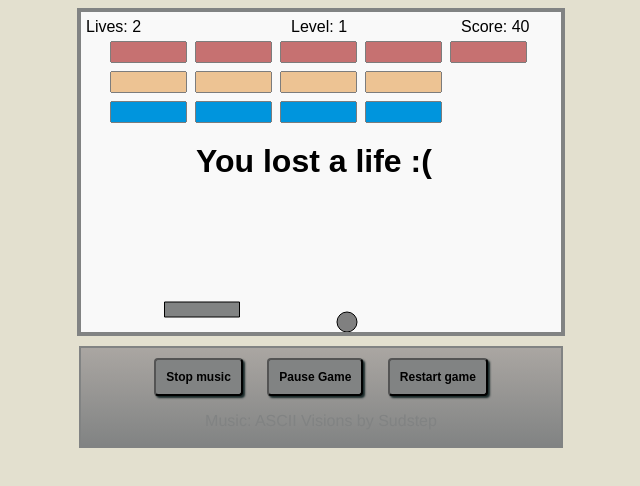
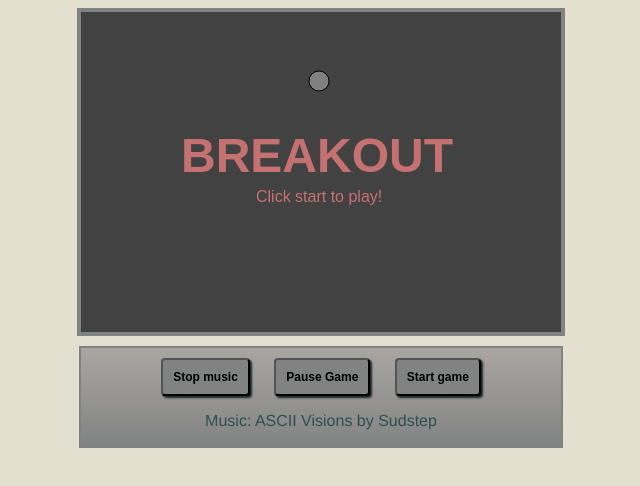
Before and after one commit to JoeChapman82/playground, a website: page playground/views/breakout.html in a window 1280 px wide. Both pictures are taken after a click on the button "Play Music". Shown: the whole page, without its empty margins (319-959 px from the left). Drawn offline with Linux system fonts and the light colour scheme.

Commit message:
Added intro

```diff
--- a/playground/scripts/breakout.js
+++ b/playground/scripts/breakout.js
@@ -1,29 +1,3 @@
-
-function toggleMusic() {
-  var breakoutMusic = document.getElementById('breakoutMusic');
-  if (breakoutMusic.paused) {
-    breakoutMusic.play();
-    document.getElementById('breakoutMusicButton').innerHTML = "Stop music";
-    document.getElementById('breakoutText').innerHTML = "Music: ASCII Visions by Sudstep";
-}  else {
-    breakoutMusic.pause();
-    document.getElementById('breakoutMusicButton').innerHTML = "Play music";
-    document.getElementById('breakoutText').innerHTML = "";
-}
-}
-
-function breakoutPauseResume() {
-  if (breakoutPaused === false) {
-  document.getElementById('breakoutPauseButton').innerHTML = "Resume";
-  clearInterval(drawLoop);
-  breakoutPaused = true;
-} else if (breakoutPaused === true) {
-  document.getElementById('breakoutPauseButton').innerHTML = "Pause";
-  drawLoop = setInterval(draw, 10);
-  breakoutPaused = false;
-}
-}
-
 
 // Canvas
 var canvas = document.getElementById('breakoutCanvas');
@@ -60,6 +34,38 @@ var maxScore = 2500;
 var lives = 3;
 // Pause feature
 var breakoutPaused = false;
+// Others
+var drawLoop; // for initialsiing game
+var introLoop; // for initialising Intro
+var gamePlaying = false;
+
+document.onload = breakoutIntroStart();
+
+
+function toggleMusic() {
+  var breakoutMusic = document.getElementById('breakoutMusic');
+  if (breakoutMusic.paused) {
+    breakoutMusic.play();
+    document.getElementById('breakoutMusicButton').innerHTML = "Stop music";
+    document.getElementById('breakoutText').innerHTML = "Music: ASCII Visions by Sudstep";
+}  else {
+    breakoutMusic.pause();
+    document.getElementById('breakoutMusicButton').innerHTML = "Play music";
+    document.getElementById('breakoutText').innerHTML = "";
+}
+}
+
+function breakoutPauseResume() {
+  if (breakoutPaused === false && gamePlaying === true) {
+  document.getElementById('breakoutPauseButton').innerHTML = "Resume";
+  clearInterval(drawLoop);
+  breakoutPaused = true;
+} else if (breakoutPaused === true) {
+  document.getElementById('breakoutPauseButton').innerHTML = "Pause";
+  drawLoop = setInterval(draw, 10);
+  breakoutPaused = false;
+}
+}
 
 
 document.addEventListener('keydown', keyDownHandler, false);
@@ -258,6 +264,11 @@ function drawWinnerMessage() {
 }
 
 function restartGame() {
+  if (gamePlaying === false) {
+    clearInterval(introLoop);
+    document.getElementById('breakoutStartButton').innerHTML = "Restart game";
+    gamePlaying = true;
+  }
   clearInterval(drawLoop);
   ctx.clearRect(0, 0, canvas.width, canvas.height);
   brickRowCount = 3;
@@ -304,8 +315,8 @@ function draw() {
             clearInterval(drawLoop);
           } else {
             drawLifeLost();
+            resetLevel();
             drawPause();
-            resetLevel();
           }
       }
   // conditionals for moving paddles
@@ -318,4 +329,35 @@ function draw() {
     y += dy;
 }
 
-var drawLoop = setInterval(draw,10); //sets repeat on function draw with interval 10 milliseconds
+function breakoutStartGame() {
+}
+// drawLoop = setInterval(draw,10); //sets repeat on function draw with interval 10 milliseconds
+
+function breakoutIntro() {
+  ctx.beginPath();
+  ctx.rect(0, 0, canvas.width, canvas.height);
+  ctx.fillStyle = '#424242';
+  ctx.fill();
+  ctx.closePath();
+  ctx.font = 'bold 48px Arial';
+  ctx.fillStyle = '#C67171';
+  ctx.fillText('BREAKOUT', 100, 160);
+  ctx.font = 'bold 48px Arial';
+  ctx.fillStyle = 'red';
+  ctx.font = '16px Arial';
+  ctx.fillStyle = '#C67171';
+  ctx.fillText('Click start to play!', 175, 190);
+  drawBall();
+  x += dx;
+  y += dy;
+  if(x + dx > canvas.width - ballRadius || x + dx < ballRadius || (y + dy >= 122 && y + dy <= 168 && x + dx >= 100 && x + dx <= 370) || (y + dy >= 173 && y + dy <= 193 && x + dx >= 175 && x + dx <= 320)) {
+    dx = -dx;
+  }
+  if ((y + dy < ballRadius) || (y + dy > canvas.height - ballRadius) || (y + dy >= 120 && y + dy <= 170 && x + dx >= 100 && x + dx <= 350) || (y + dy >= 175 && y + dy <= 195 && x + dx >= 175 && x + dx <= 320)) {
+      dy = -dy;
+}
+}
+
+function breakoutIntroStart() {
+introLoop = setInterval(breakoutIntro, 10);
+}
--- a/playground/scss/_breakout.scss
+++ b/playground/scss/_breakout.scss
@@ -24,5 +24,5 @@
 }
 
 .breakout-text {
-  color: #818383;
+  color: #2F4F4F;
 }
--- a/playground/views/breakout.html
+++ b/playground/views/breakout.html
@@ -15,7 +15,7 @@
   <div class="button-container">
     <button id="breakoutMusicButton" class="breakout-button" onclick="toggleMusic()">Play Music</button>
     <button id="breakoutPauseButton" class="breakout-button" onclick="breakoutPauseResume()">Pause Game</button>
-    <button class="breakout-button" onclick="restartGame()">Restart game</button>
+    <button id="breakoutStartButton" class="breakout-button" onclick="restartGame()">Start game</button>
     <p id="breakoutText" class="breakout-text"></p>
   </div>
 <script src="../scripts/breakout.js"></script>
```
Also changed, not shown: playground/stylesheets/main.css.
